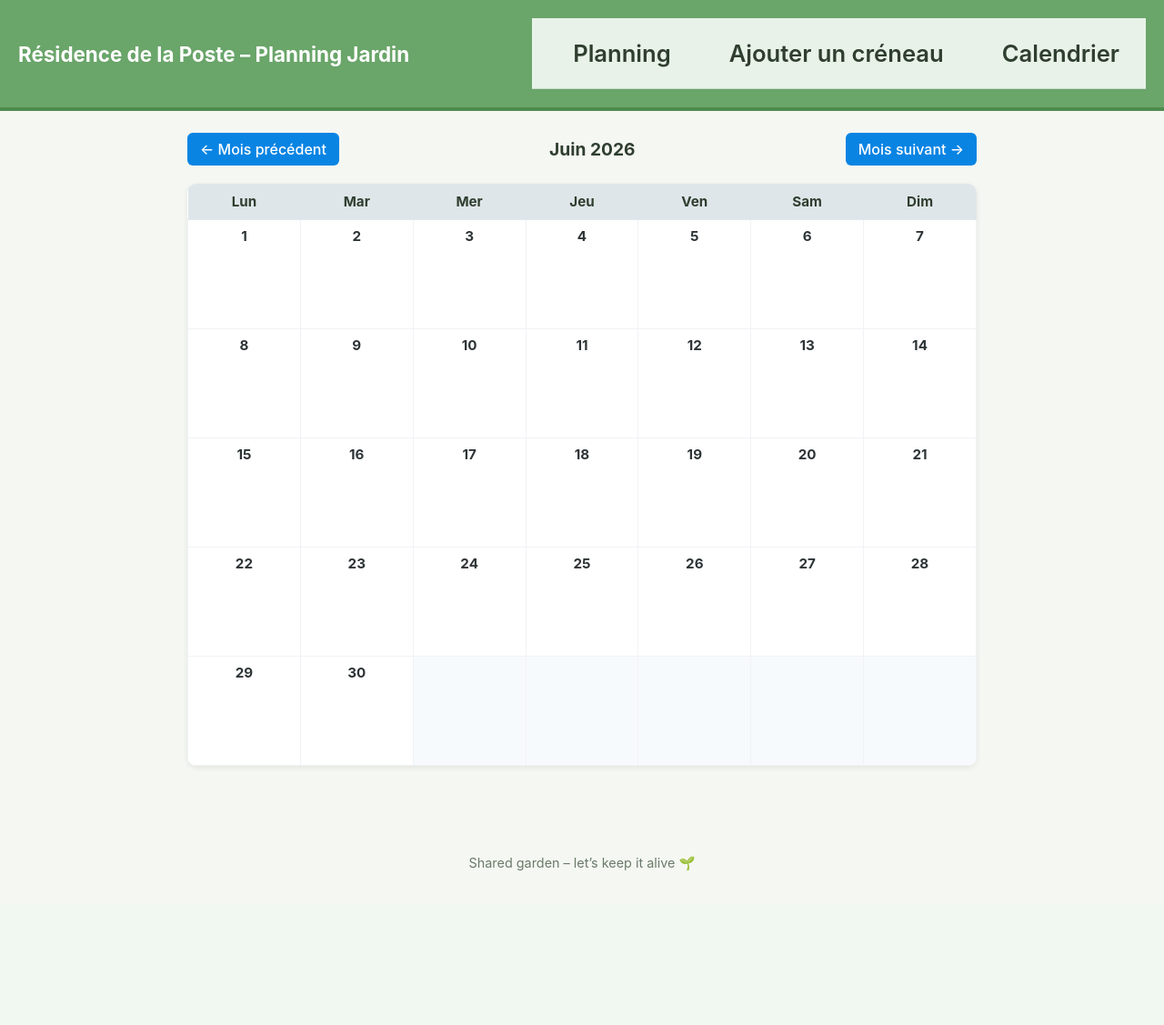
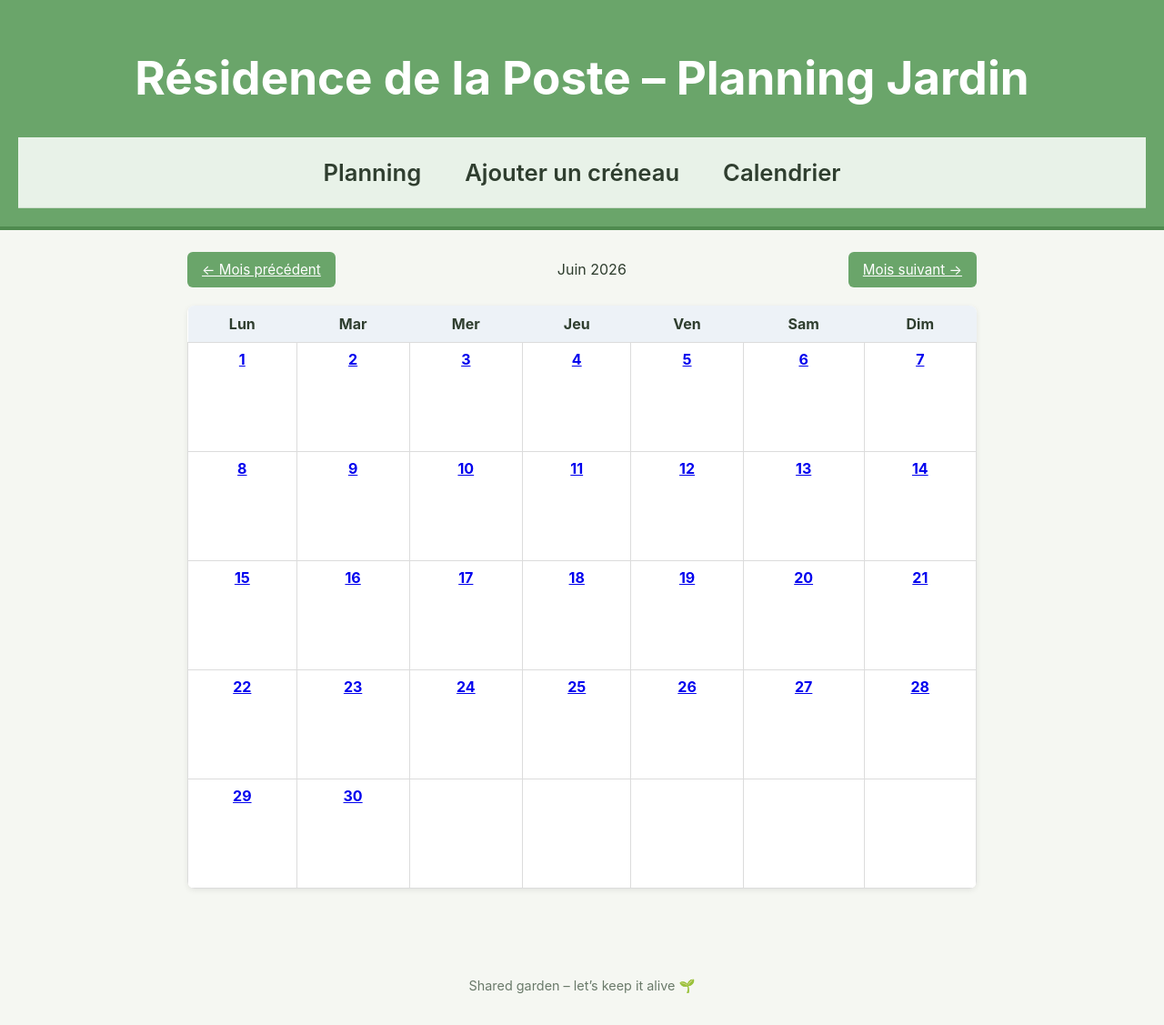
Before and after one commit to letangmarguerite-oss/residence-jardin, a Flask app: page /calendar in a window 1280 px wide. Shown: the whole page at 91% size. Before the commit the page ends 957 px from the top, so only its background shows below. Run offline with Flask 3, Linux system fonts and the light colour scheme; data that the repository does not hold is empty.

Commit message:
update style

```diff
--- a/static/style.css
+++ b/static/style.css
@@ -1,54 +1,79 @@
+/* ===========================
+   VARIABLES GLOBALES
+=========================== */
 :root {
-    --primary: #2f855a;
-    --primary-light: #48bb78;
+    --primary: #6aa56a;
+    --primary-light: #8bcf8b;
     --danger: #e53e3e;
-    --bg: #f7fafc;
+
+    --bg: #f5f7f2;
     --card-bg: #ffffff;
-    --text: #2d3748;
-    --border: #e2e8f0;
+    --text: #2f3e2f;
+
+    --border: #dcdcdc;
     --shadow: 0 2px 6px rgba(0, 0, 0, 0.08);
     --radius: 8px;
     --spacing: 12px;
-    --font-main: system-ui, -apple-system, BlinkMacSystemFont, "Segoe UI", sans-serif;
+
+    --font-main: 'Inter', system-ui, sans-serif;
 }
 
+/* ===========================
+   RESET
+=========================== */
 * {
     box-sizing: border-box;
 }
 
 body {
     margin: 0;
+    padding: 0;
     font-family: var(--font-main);
     background: var(--bg);
     color: var(--text);
 }
 
+/* ===========================
+   HEADER
+=========================== */
 header {
     background: var(--primary);
     color: white;
-    padding: 16px 24px;
-    display: flex;
-    flex-wrap: wrap;
-    align-items: center;
-    justify-content: space-between;
+    padding: 20px;
+    text-align: center;
+    font-size: 1.6rem;
+    font-weight: 600;
+    border-bottom: 4px solid #4f8b4f;
 }
 
-header h1 {
-    margin: 0;
-    font-size: 1.4rem;
+/* ===========================
+   NAVIGATION
+=========================== */
+nav {
+    display: flex;
+    justify-content: center;
+    gap: 20px;
+    padding: 15px;
+    background: #e8f2e8;
+    border-bottom: 1px solid #cddccc;
 }
 
 nav a {
-    color: white;
     text-decoration: none;
-    margin-left: 16px;
-    font-weight: 500;
+    color: var(--text);
+    font-weight: 600;
+    padding: 8px 14px;
+    border-radius: 6px;
+    transition: 0.2s;
 }
 
 nav a:hover {
-    text-decoration: underline;
+    background: #d6e8d6;
 }
 
+/* ===========================
+   MAIN LAYOUT
+=========================== */
 main {
     max-width: 900px;
     margin: 24px auto;
@@ -56,44 +81,51 @@ main {
 }
 
 h2 {
-    margin-top: 0;
+    margin-top: 20px;
+    color: var(--text);
 }
 
-table {
-    width: 100%;
-    border-collapse: collapse;
+/* ===========================
+   FORMULAIRES
+=========================== */
+form, .form-card {
     background: var(--card-bg);
+    padding: 20px;
+    border-radius: var(--radius);
     box-shadow: var(--shadow);
-    border-radius: var(--radius);
-    overflow: hidden;
+    max-width: 400px;
+    display: flex;
+    flex-direction: column;
+    gap: var(--spacing);
 }
 
-thead {
-    background: #edf2f7;
+label {
+    font-weight: 600;
+    font-size: 0.9rem;
 }
 
-th, td {
-    padding: 10px 12px;
-    border-bottom: 1px solid var(--border);
-    text-align: left;
-    font-size: 0.95rem;
+input, select {
+    padding: 10px;
+    border-radius: 6px;
+    border: 1px solid var(--border);
+    font-size: 1rem;
 }
 
-tbody tr:hover {
-    background: #f7fafc;
-}
-
-button {
+/* ===========================
+   BOUTONS
+=========================== */
+button, .nav-btn {
     background: var(--primary);
     color: white;
     border: none;
-    padding: 8px 14px;
-    border-radius: 4px;
+    padding: 10px 16px;
+    border-radius: 6px;
     cursor: pointer;
-    font-size: 0.9rem;
+    font-size: 0.95rem;
+    transition: 0.2s;
 }
 
-button:hover {
+button:hover, .nav-btn:hover {
     background: var(--primary-light);
 }
 
@@ -101,62 +133,49 @@ button.danger {
     background: var(--danger);
 }
 
-button.danger:hover {
-    filter: brightness(1.05);
+/* ===========================
+   TABLEAUX
+=========================== */
+table {
+    width: 100%;
+    border-collapse: collapse;
+    background: var(--card-bg);
+    border-radius: var(--radius);
+    overflow: hidden;
+    box-shadow: var(--shadow);
+    margin-top: 20px;
 }
 
-.form-card {
-    background: var(--card-bg);
-    padding: 20px;
-    border-radius: var(--radius);
-    box-shadow: var(--shadow);
-    display: flex;
-    flex-direction: column;
-    gap: var(--spacing);
-    max-width: 400px;
+th, td {
+    padding: 12px;
+    border-bottom: 1px solid var(--border);
+    text-align: left;
 }
 
-label {
-    font-size: 0.9rem;
-    font-weight: 500;
+thead th {
+    background: #edf2f7;
 }
 
-input {
-    padding: 8px 10px;
-    border-radius: 4px;
-    border: 1px solid var(--border);
-    font-size: 0.95rem;
+tbody tr:hover {
+    background: #f7fafc;
 }
 
-.flash-messages {
-    list-style: none;
-    padding: 0;
-    margin: 0 0 16px;
-}
-
-.flash-messages li {
-    background: #fefcbf;
-    border: 1px solid #faf089;
-    padding: 8px 10px;
-    border-radius: 4px;
-    font-size: 0.9rem;
-}
-
-footer {
-    text-align: center;
-    padding: 12px;
-    font-size: 0.8rem;
-    color: #718096;
+/* ===========================
+   CALENDRIER
+=========================== */
+.calendar-nav {
+    display: flex;
+    justify-content: space-between;
+    align-items: center;
+    margin: 20px 0;
 }
 
 .calendar {
     width: 100%;
     border-collapse: collapse;
     background: var(--card-bg);
-    box-shadow: var(--shadow);
     border-radius: var(--radius);
     overflow: hidden;
-    margin-top: 20px;
 }
 
 .calendar th {
@@ -166,11 +185,10 @@ footer {
 }
 
 .calendar td {
-    width: 14%;
     height: 120px;
     vertical-align: top;
+    padding: 8px;
     border: 1px solid var(--border);
-    padding: 6px;
 }
 
 .day-number {
@@ -187,302 +205,14 @@ footer {
 
 .booking-list li {
     background: #c6f6d5;
-    margin-bottom: 4px;
-    padding: 2px 4px;
+    padding: 4px 6px;
+    margin-top: 4px;
     border-radius: 4px;
 }
 
-.empty {
-    background: #f7fafc;
-}
-
-.calendar-nav {
-    display: flex;
-    justify-content: space-between;
-    align-items: center;
-    margin: 20px 0;
-}
-
-.nav-btn {
-    background: var(--primary);
-    color: white;
-    padding: 8px 14px;
-    border-radius: 6px;
-    text-decoration: none;
-    font-weight: 500;
-}
-
-.nav-btn:hover {
-    background: var(--primary-light);
-}
-
-.month-title {
-    font-size: 1.2rem;
-    font-weight: bold;
-}
-
-
-
-/* --- Layout général --- */
-body {
-    font-family: "Inter", sans-serif;
-    background: #f5f6fa;
-    margin: 0;
-    padding: 0;
-}
-
-/* --- Navigation --- */
-nav {
-    background: #2d3436;
-    padding: 12px 20px;
-    display: flex;
-    gap: 20px;
-}
-
-nav a {
-    color: white;
-    text-decoration: none;
-    font-weight: 500;
-}
-
-nav a:hover {
-    text-decoration: underline;
-}
-
-/* --- Titres --- */
-h2 {
-    margin-top: 20px;
-    color: #2d3436;
-}
-
-/* --- Formulaires --- */
-form {
-    background: white;
-    padding: 20px;
-    border-radius: 10px;
-    box-shadow: 0 2px 8px rgba(0,0,0,0.08);
-    max-width: 400px;
-}
-
-label {
-    display: block;
-    margin-top: 12px;
-    font-weight: 600;
-}
-
-input, select, button {
-    width: 100%;
-    padding: 10px;
-    margin-top: 6px;
-    border-radius: 6px;
-    border: 1px solid #dcdde1;
-    font-size: 1rem;
-}
-
-button {
-    background: #0984e3;
-    color: white;
-    border: none;
-    margin-top: 20px;
-    cursor: pointer;
-}
-
-button:hover {
-    background: #74b9ff;
-}
-
-/* --- Tableau du planning --- */
-table {
-    width: 100%;
-    border-collapse: collapse;
-    margin-top: 20px;
-    background: white;
-    border-radius: 10px;
-    overflow: hidden;
-}
-
-th {
-    background: #dfe6e9;
-    padding: 12px;
-}
-
-td {
-    padding: 10px;
-    border-bottom: 1px solid #f1f2f6;
-}
-
-/* --- Calendrier --- */
-.calendar-nav {
-    display: flex;
-    justify-content: space-between;
-    align-items: center;
-    margin: 20px 0;
-}
-
-.nav-btn {
-    background: #0984e3;
-    color: white;
-    padding: 8px 14px;
-    border-radius: 6px;
-    text-decoration: none;
-}
-
-.nav-btn:hover {
-    background: #74b9ff;
-}
-
-.calendar {
-    width: 100%;
-    border-collapse: collapse;
-    background: white;
-    border-radius: 10px;
-    overflow: hidden;
-}
-
-.calendar th {
-    background: #dfe6e9;
-    padding: 10px;
-}
-
-.calendar td {
-    height: 120px;
-    vertical-align: top;
-    padding: 8px;
-    border: 1px solid #f1f2f6;
-}
-
-.day-number a {
-    font-weight: bold;
-    color: #2d3436;
-    text-decoration: none;
-}
-
-.day-number a:hover {
-    text-decoration: underline;
-}
-
-.booking-list li {
-    background: #81ecec;
-    padding: 4px 6px;
-    margin-top: 4px;
-    border-radius: 4px;
-    font-size: 0.85rem;
-}
-
-
-/* --- Responsive mobile --- */
-@media (max-width: 600px) {
-
-    body {
-        padding: 10px;
-        font-size: 16px;
-    }
-
-    header h1 {
-        font-size: 1.4rem;
-        text-align: center;
-        line-height: 1.3;
-    }
-
-    nav {
-        display: flex;
-        flex-direction: column;
-        gap: 8px;
-        text-align: center;
-    }
-
-    nav a {
-        padding: 10px;
-        font-size: 1rem;
-    }
-
-    form {
-        display: flex;
-        flex-direction: column;
-        gap: 12px;
-    }
-
-    input, select, button {
-        font-size: 1rem;
-        padding: 10px;
-    }
-
-    table {
-        font-size: 0.9rem;
-        width: 100%;
-        display: block;
-        overflow-x: auto;
-    }
-
-    .calendar-grid {
-        grid-template-columns: repeat(7, 1fr);
-        font-size: 0.8rem;
-    }
-
-    .day-cell {
-        padding: 6px;
-    }
-}
-
-
-.calendar-grid {
-    display: grid;
-    grid-template-columns: repeat(7, 1fr);
-    gap: 4px;
-}
-
-@media (max-width: 600px) {
-    .calendar-grid {
-        gap: 2px;
-    }
-}
-
-
-button {
-    padding: 12px 16px;
-    border-radius: 6px;
-}
-
-body {
-    font-family: 'Inter', sans-serif;
-    background: #f5f7f2;
-    margin: 0;
-    padding: 0;
-    color: #2f3e2f;
-}
-
-header {
-    background: #6aa56a;
-    color: white;
-    padding: 20px;
-    text-align: center;
-    font-size: 1.6rem;
-    font-weight: 600;
-    border-bottom: 4px solid #4f8b4f;
-}
-
-nav {
-    display: flex;
-    justify-content: center;
-    gap: 20px;
-    padding: 15px;
-    background: #e8f2e8;
-    border-bottom: 1px solid #cddccc;
-}
-
-nav a {
-    text-decoration: none;
-    color: #2f3e2f;
-    font-weight: 600;
-    padding: 8px 14px;
-    border-radius: 6px;
-    transition: 0.2s;
-}
-
-nav a:hover {
-    background: #d6e8d6;
-}
-
+/* ===========================
+   GRID CALENDRIER
+=========================== */
 .calendar-grid {
     display: grid;
     grid-template-columns: repeat(7, 1fr);
@@ -494,17 +224,18 @@ nav a:hover {
     background: white;
     padding: 12px;
     border-radius: 8px;
+    border: 1px solid var(--border);
+    transition: 0.2s;
     text-align: center;
-    font-weight: 600;
-    border: 1px solid #dcdcdc;
-    transition: 0.2s;
 }
 
 .day-cell:hover {
     background: #eaf5ea;
-    cursor: pointer;
 }
 
+/* ===========================
+   FOOTER
+=========================== */
 footer {
     text-align: center;
     padding: 20px;
@@ -512,15 +243,17 @@ footer {
     font-size: 0.9rem;
 }
 
+/* ===========================
+   RESPONSIVE
+=========================== */
+@media (max-width: 600px) {
 
-@media (max-width: 600px) {
     nav {
         flex-direction: column;
         gap: 10px;
     }
 
     .calendar-grid {
-        grid-template-columns: repeat(7, 1fr);
         gap: 4px;
         padding: 10px;
     }
@@ -534,4 +267,10 @@ footer {
         font-size: 1.3rem;
         padding: 15px;
     }
+
+    table {
+        display: block;
+        overflow-x: auto;
+        font-size: 0.9rem;
+    }
 }
```
